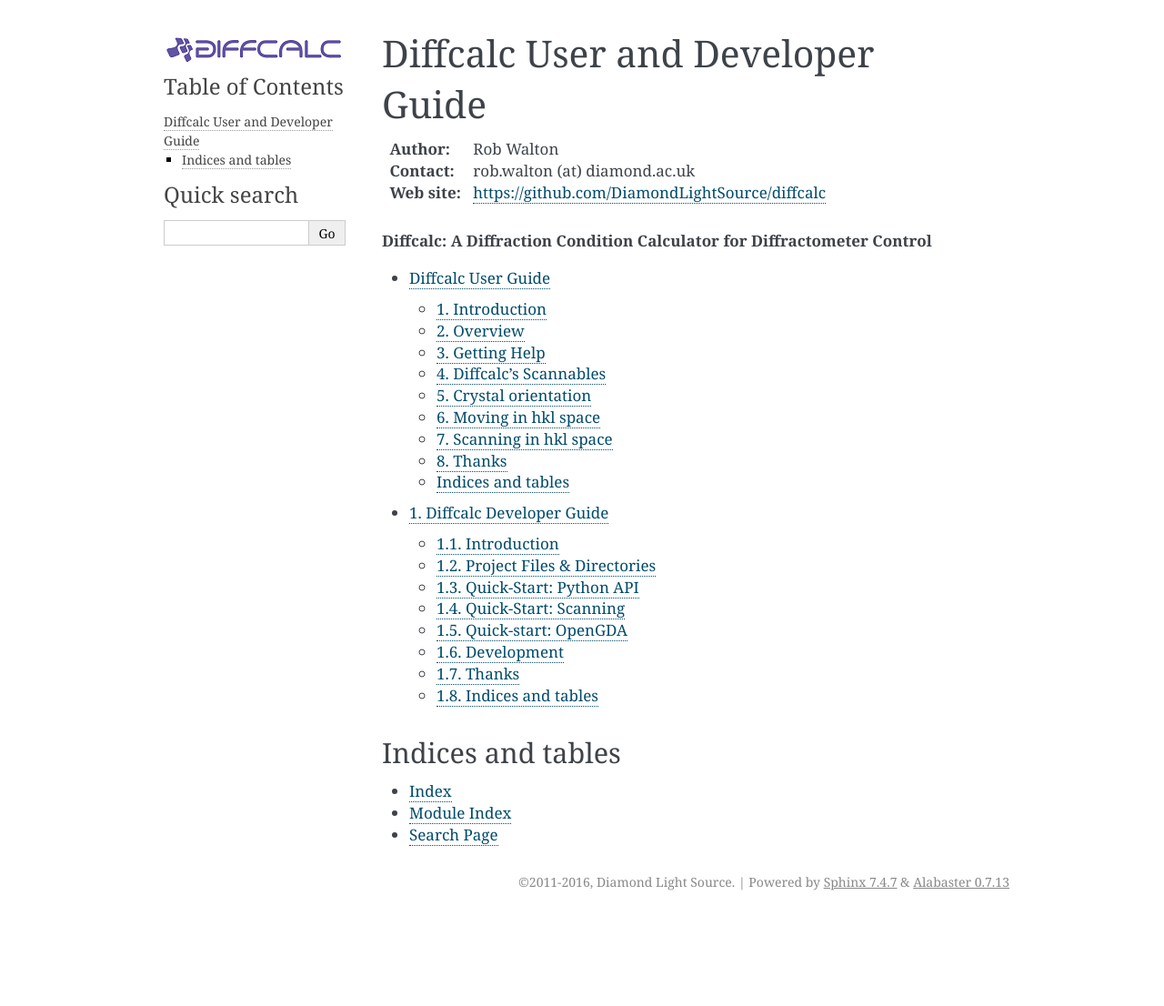
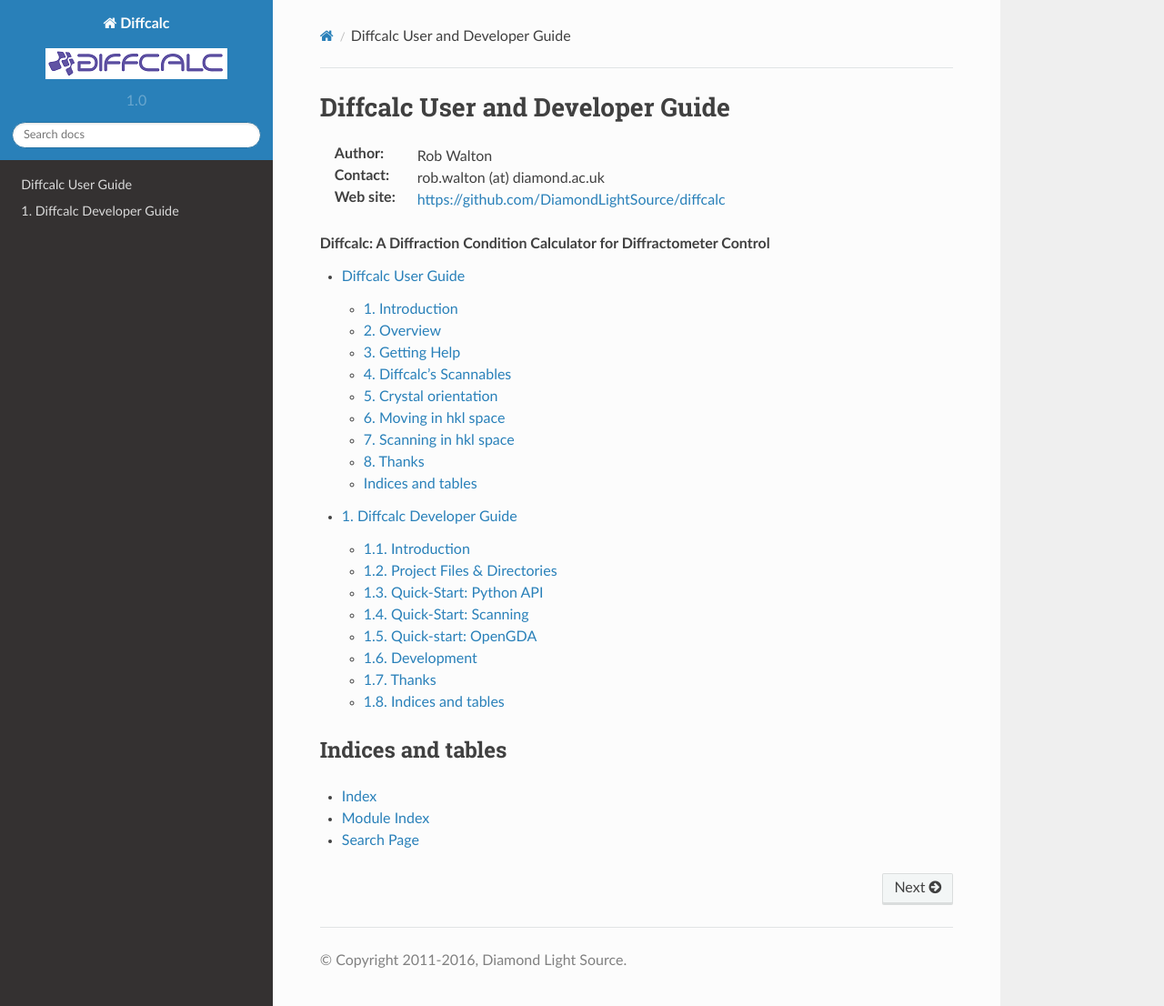
Before and after one commit to DiamondLightSource/diffcalc, a Sphinx documentation site: the page built from doc/source/index.rst, in a window 1280 px wide and 1106 px high. Shown: the whole window at 91% size. Built offline with Sphinx 7.4.7 and the Read the Docs theme 2.0.0, drawn with Linux system fonts in a browser that asks for light colours; formulas are drawn with MathJax 3.

Commit message:
Fix sphinx conf.py used to build documentation and change to use the readthedocs format
Note: not sure how this will work in production. Instructions used on
devvelopment machine are here: https://github.com/snide/sphinx_rtd_theme

```diff
--- a/doc/source/conf.py
+++ b/doc/source/conf.py
@@ -98,14 +98,21 @@
 # further.  For a list of options available for each theme, see the
 # documentation.
 #html_theme_options = {}
-html_theme_options = {
-'sidebarbgcolor'  : '#f2f2f2',
-'sidebartextcolor': '#444a95',
-'sidebarlinkcolor': '#0b0f40',
-}
+# html_theme_options = {
+# 'sidebarbgcolor'  : '#f2f2f2',
+# 'sidebartextcolor': '#444a95',
+# 'sidebarlinkcolor': '#0b0f40',
+# }
 
 # Add any paths that contain custom themes here, relative to this directory.
 #html_theme_path = []
+
+
+import sphinx_rtd_theme
+
+html_theme = "sphinx_rtd_theme"
+
+html_theme_path = [sphinx_rtd_theme.get_html_theme_path()]
 
 # The name for this set of Sphinx documents.  If None, it defaults to
 # "<project> v<release> documentation".
```
